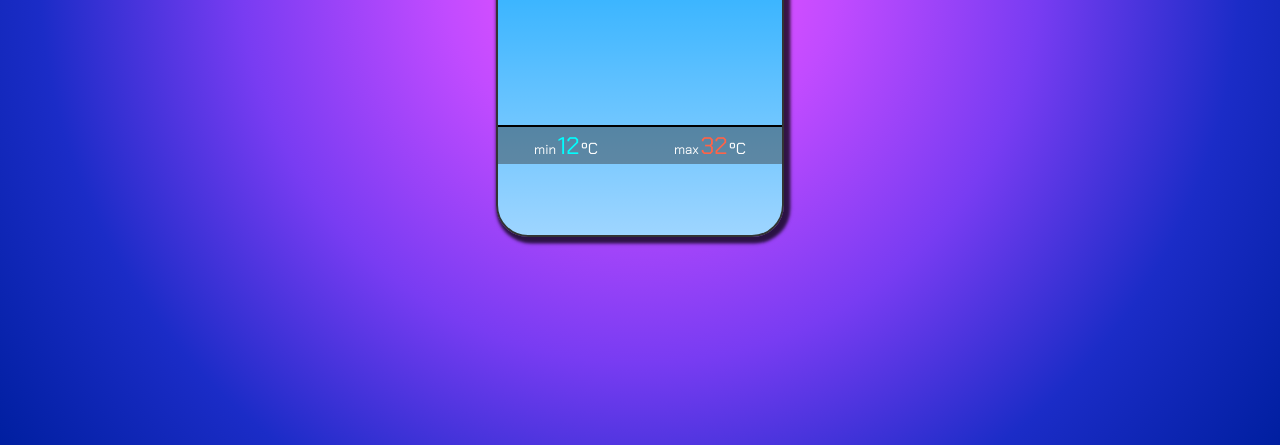
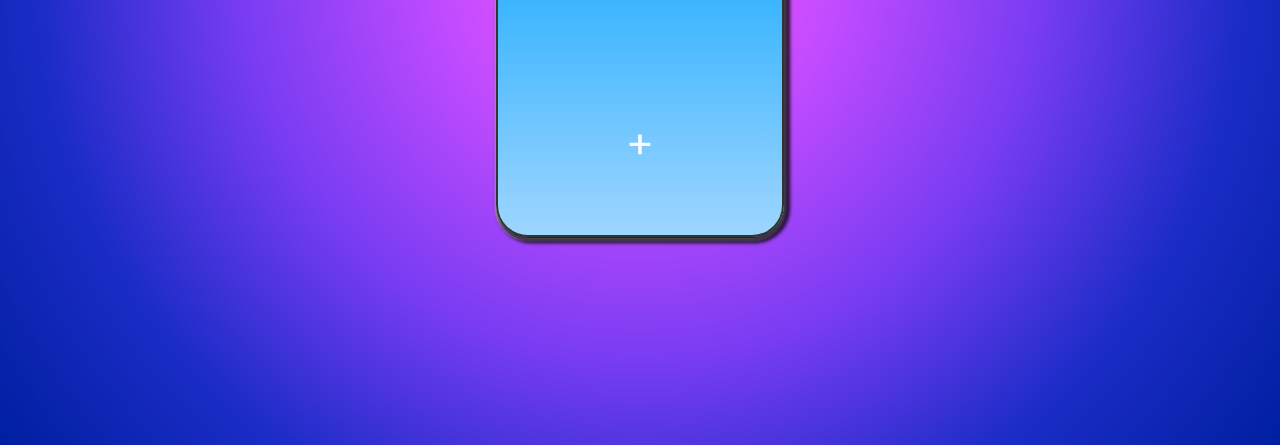
Before and after one commit to Santiagomadaw/weatherliketoday, a website built with Vite: page src/index.html in a window 1280 px wide. Shown: the part 355-800 px from the top of the page. Built offline with nearby package versions, Linux system fonts and the light colour scheme; no server answers.

Commit message:
añadido panel

```diff
--- a/src/index.css
+++ b/src/index.css
@@ -27,16 +27,49 @@ body {
 }
 
 .container{
+  position:relative;
   width: 18rem;
   height: 24rem;
   display: flex;
   flex-direction: column;
   border-radius: 2rem;
-  overflow: hidden;
   box-shadow: .2rem .2rem .2rem .2rem#000000ba;
   align-items: center;
   padding: 1rem 0 0;
   gap: 0.15rem;
+}
+
+.cristal{
+  border: 1px solid #fff;
+  position: absolute;
+  width: 18rem;
+  height: 24rem;
+  border-radius: 2rem;
+  overflow: hidden;
+  box-shadow: .04rem .04rem .1rem .1rem#ffffffba;
+  align-items: center;
+  padding: 1rem 0 0;
+  gap: 0.15rem;
+  background: linear-gradient(180deg, #ffffff5b, #a8a8a861);
+  z-index: -2;
+  display: flex;
+  flex-direction: column;
+  justify-content: flex-end;
+
+}
+
+.plus:hover {
+  cursor: pointer;
+}
+
+.opened{
+  transition: transform 1s;
+  transform: translate(0, 11rem);
+}
+
+.closed{
+  transition:transform 1s;
+  transform: translate(0, -1rem);
 }
 
 .container.day{
@@ -122,16 +155,96 @@ body {
   text-transform: capitalize;
 }
 
+.wind1 {
+  width: 9rem;
+  height: 3rem;
+  color:white;
+  border: 1px solid #fff;
+  display: flex;
+  flex-direction: column;
+  justify-content: center;
+  align-items: center;
+  font-size: larger;
+
+}
+
+.hor{
+  display: flex;
+  align-items: center;
+  gap: 0.3rem;
+}
+
+.hor2{
+  display: flex;
+  align-items: center;
+
+}
+
+.hor3{
+  display: flex;
+  align-items: center;
+  padding: 0.6rem;
+}
+
+.ver2{
+  width: 9rem;
+  height: 4.5rem;
+  display: flex;
+  flex-direction: column;
+  align-items: center;
+  border: 1px solid #fff;
+
+}
+
+.wind2 {
+  width: 9rem;
+  height: 6rem;
+  color:white;
+  border: 1px solid #fff;
+  display: flex;
+  flex-direction: column;
+  justify-content: center;
+  align-items: center;
+  font-size: medium;
+  gap: 0.1rem;
+  padding: 0.3rem;
+
+}
+
 .minmax{
   width: 18rem;
   height: 2.4rem;
   color:white;
-  border-top: 2px solid #000;
   display: flex;
   justify-content: space-around;
   align-items: center;
-  background-color: #33333371;
+
 }
+
+.dart{
+  border-radius: 50%;
+  background-image: conic-gradient(at 50% 0%, rgb(0 0 255 / 0%) 45%,rgb(0 0 255 / 0%) 47%, rgb(255 255 255) 47%, rgb(255 255 255) 53%,rgb(0 0 255 / 0%) 53%,rgb(0 0 255 / 0%) 100%);
+  width: 3rem;
+  height: 3rem;
+  border: 1px solid #fff;
+  display: flex;
+  justify-content: space-around;
+  align-items: center;
+
+}
+
+.viento{
+  border: 1px solid #fff;
+  width: 9rem;
+  height: 9rem;
+  color:white;
+  display: flex;
+  flex-direction: column;
+  justify-content: space-around;
+  align-items: center;
+
+}
+
 
 .mini > span{
   font-size: 1.5rem;
@@ -145,4 +258,10 @@ body {
   margin: .1rem;
 }
 
+.plus{
+  translate: 0 -1rem;
+  padding: 0;
+  vertical-align: sub;
+  color:white;
+  font-size: xxx-large;
 }
--- a/src/index.html
+++ b/src/index.html
@@ -2,6 +2,7 @@
 <html lang="es">
 
 <head>
+  <!--   <meta http-equiv="Content-Security-Policy" content="upgrade-insecure-requests"> -->
   <meta charset="UTF-8">
   <meta http-equiv="X-UA-Compatible" content="IE=edge">
   <meta name="viewport" content="width=device-width, initial-scale=1.0">
@@ -38,11 +39,46 @@
       <div class="cityname" id="zone"></div>
       <div class="date" id="date"></div>
     </div>
-    <div class="minmax">
-      <div class="mini"><small>min</small><span id="min">12</span>ºC</div>
-      <div class="maxi"><small>max</small><span id="max">32</span>ºC</div>
+    <div class="plus" id="plus">+</div>
+
+    <div class="cristal closed" id="cristal">
+      <div class="hor2">
+        <div class="viento">
+          <div class="wind1">
+
+            <p>Viento</p>
+            <div class="hor">
+              <span id="windvel">12</span>
+              <p>Km</p>
+            </div>
+          </div>
+          <div class="wind2">
+
+            <div class="ver">N</div>
+            <div class="hor">
+              <p>W</p>
+              <div class="dart" id="winang"></div>
+              <p>O</p>
+            </div>
+            <div class="ver">S</div>
+          </div>
+        </div>
+        <div class="viento">
+          <div class="ver2">
+            <p>Humedad</p>
+            <span class="hor3"><span id="hum"></span>%</span>
+          </div>
+          <div class="ver2">
+            <p>Presion</p>
+            <span class="hor3"><span id="pres"></span>Bar</span>
+          </div>
+        </div>
+      </div>
+      <div class="minmax">
+        <div class="mini"><small>min</small><span id="min">12</span>ºC</div>
+        <div class="maxi"><small>max</small><span id="max">32</span>ºC</div>
+      </div>
     </div>
-
   </div>
 
 
--- a/src/index.js
+++ b/src/index.js
@@ -2,20 +2,26 @@
  */
 const container = document.getElementById("container");
 const searchcity = document.getElementById("searchcity");
+const hum = document.getElementById("hum");
+const pres = document.getElementById("pres");
 const search = document.getElementById("search");
 const tempcelcius = document.getElementById("tempcelcius");
 const weathericon = document.getElementById("weathericon");
 const description = document.getElementById("description");
 const zone = document.getElementById("zone");
+const botton = document.getElementById("plus");
+const cristal = document.getElementById("cristal");
 const date = document.getElementById("date");
 const min = document.getElementById("min");
 const max = document.getElementById("max");
+const windV = document.getElementById("windvel");
+const winang = document.getElementById("winang");
 const apiKey = "a00065117a35d1c18108761088dca9fa";
 const apiUrl = "https://api.openweathermap.org/data/2.5/weather?lang=sp&units=metric";
 const apiUrl2 = "https://api.openweathermap.org/data/2.5/weather?";
 
 /* uso variable global para un semaforo y las coordenadas. mirar a futuro si se puede hacer de otro modo */
-
+let open = 0;
 let noGeo = 0;
 let crd;
 let pos;
@@ -53,6 +59,11 @@ const displayData = (objeto) => {
     description.textContent = objeto.weather[0].description;
     min.textContent = Math.floor(objeto.main.temp_min);
     max.textContent = Math.floor(objeto.main.temp_max);
+    winang.style.transform = "rotate(" + objeto.wind.deg + "deg)";
+    console.log(objeto.wind.deg);
+    windV.textContent = (objeto.wind.speed);
+    hum.textContent = (objeto.main.humidity);
+    pres.textContent = (objeto.main.pressure / 1000);
     const icon = objeto.weather[0].icon;
     weathericon.innerHTML = `<img src="./icons/${icon}.png"></img>`;
 };
@@ -106,6 +117,7 @@ const getWheatherData = async (city) => {
         const res = await fetch(apiUrl + "&appid=" + apiKey + "&q=" + city);
 
         const data = await res.json();
+        console.log(data);
         displayData(data);
     } else if (noGeo === 0) {
         /* no ha metido pais, solo ciudad */
@@ -194,3 +206,17 @@ searchcity.addEventListener("submit", e => {
 
     getWheatherData(search.value);
 });
+botton.addEventListener("click", e => {
+    e.preventDefault();
+    if (open === 0) {
+        cristal.classList.remove("closed");
+        cristal.classList.add("opened");
+        open = 1;
+        botton.textContent = ("-");
+    } else {
+        cristal.classList.remove("opened");
+        cristal.classList.add("closed");
+        open = 0;
+        botton.textContent = ("+");
+    }
+});
```
